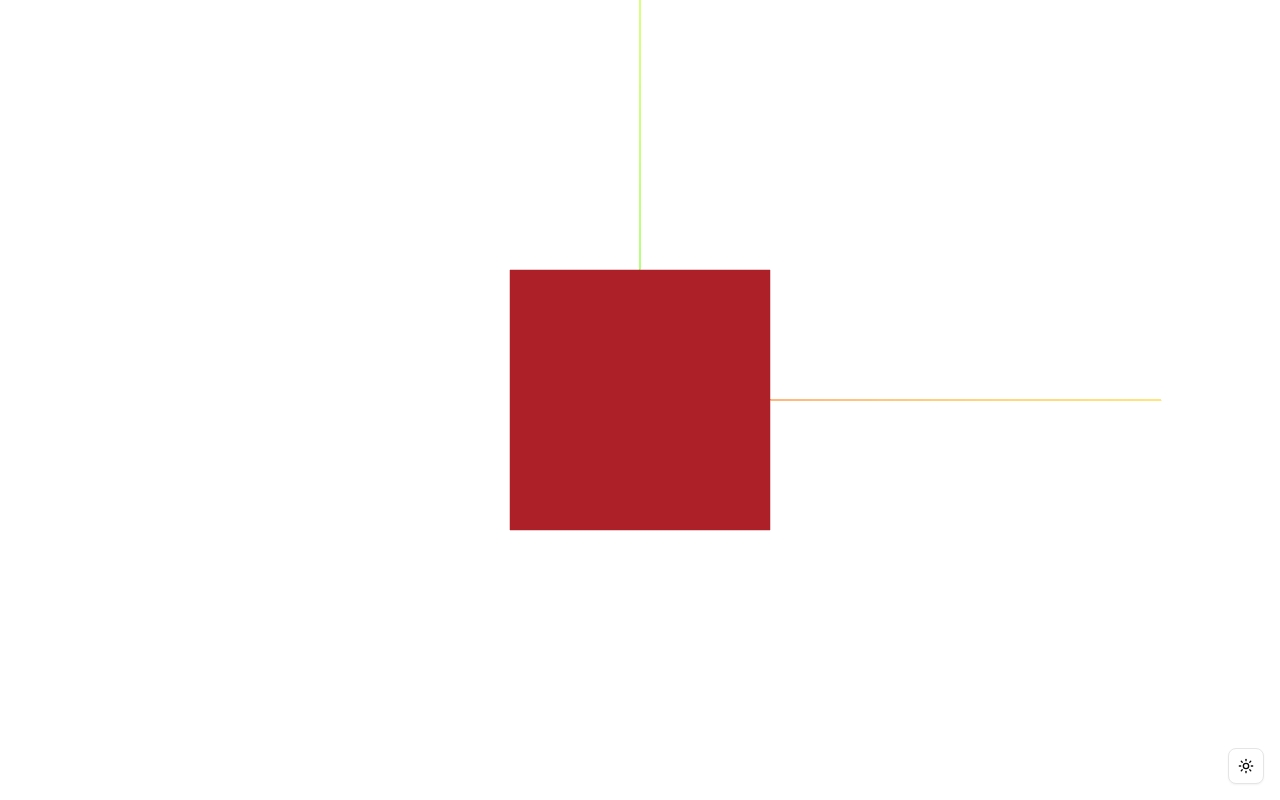
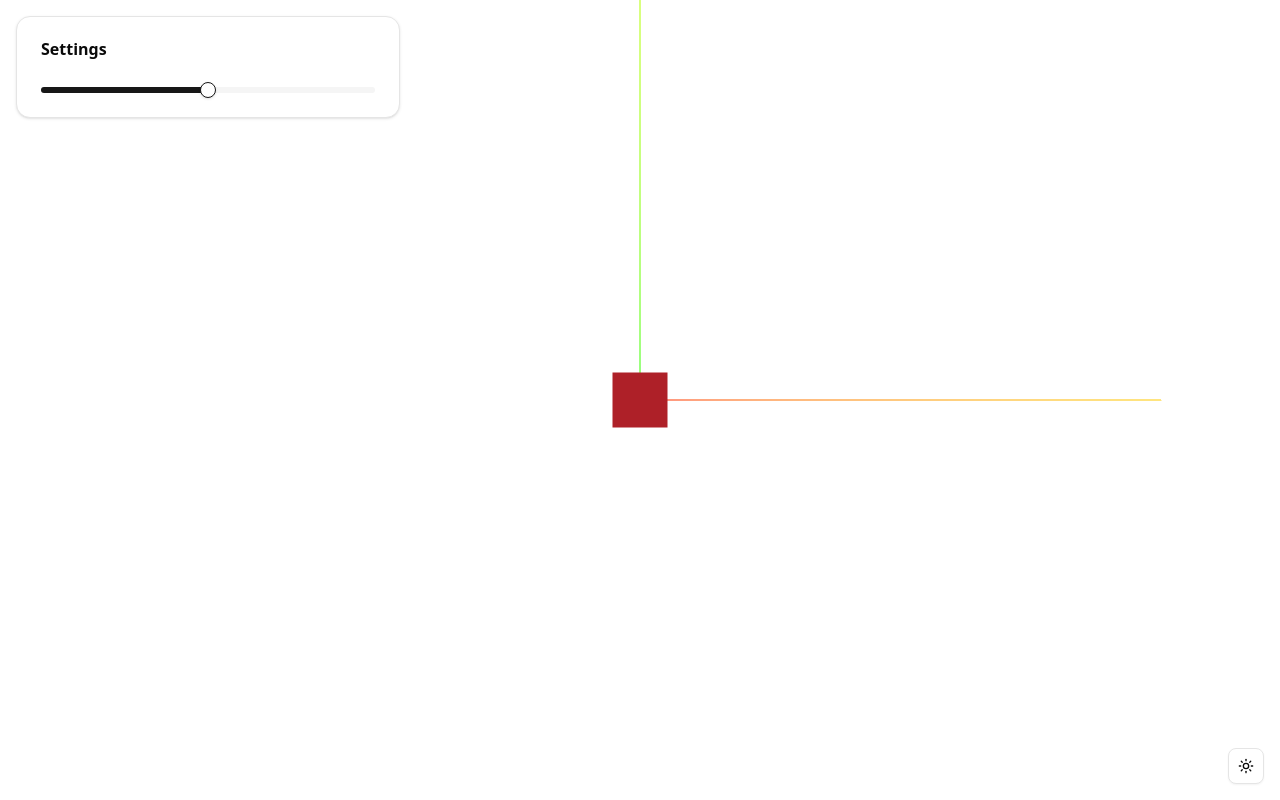
Before and after one commit to williamzshih/math, a Next.js app: page /math in a window 1280 px wide. Built offline with nearby package versions, Linux system fonts and the light colour scheme.

Commit message:
create slider size setting

```diff
--- a/package.json
+++ b/package.json
@@ -10,6 +10,7 @@
     "format": "bun lint --fix && bunx prettier -w ."
   },
   "dependencies": {
+    "@radix-ui/react-slider": "^1.3.6",
     "@radix-ui/react-slot": "^1.2.3",
     "@react-three/drei": "^10.7.4",
     "@react-three/fiber": "^9.3.0",
--- a/src/app/math/page.tsx
+++ b/src/app/math/page.tsx
@@ -2,16 +2,34 @@
 
 import { OrbitControls } from "@react-three/drei";
 import { Canvas } from "@react-three/fiber";
+import { useState } from "react";
+import { Card, CardHeader, CardTitle, CardContent } from "@/components/ui/card";
+import { Slider } from "@/components/ui/slider";
 
 export default function Math() {
+  const [size, setSize] = useState(0.5);
+
   return (
     <div className="h-screen w-screen">
+      <Card className="absolute top-4 left-4 z-10 w-sm">
+        <CardHeader>
+          <CardTitle>Settings</CardTitle>
+        </CardHeader>
+        <CardContent>
+          <Slider
+            value={[size]}
+            onValueChange={(size) => setSize(size[0])}
+            max={1}
+            step={0.01}
+          />
+        </CardContent>
+      </Card>
       <Canvas>
         <ambientLight intensity={0.1} />
         <directionalLight color="red" position={[0, 0, 5]} />
         <axesHelper args={[5]} />
         <mesh>
-          <boxGeometry args={[2, 2, 2]} />
+          <boxGeometry args={[size, size, size]} />
           <meshStandardMaterial />
         </mesh>
         <OrbitControls />
--- /dev/null
+++ b/src/components/ui/slider.tsx
@@ -0,0 +1,62 @@
+"use client";
+
+import * as SliderPrimitive from "@radix-ui/react-slider";
+import * as React from "react";
+import { cn } from "@/lib/utils";
+
+function Slider({
+  className,
+  defaultValue,
+  value,
+  min = 0,
+  max = 100,
+  ...props
+}: React.ComponentProps<typeof SliderPrimitive.Root>) {
+  const _values = React.useMemo(
+    () =>
+      Array.isArray(value)
+        ? value
+        : Array.isArray(defaultValue)
+          ? defaultValue
+          : [min, max],
+    [value, defaultValue, min, max],
+  );
+
+  return (
+    <SliderPrimitive.Root
+      data-slot="slider"
+      defaultValue={defaultValue}
+      value={value}
+      min={min}
+      max={max}
+      className={cn(
+        "relative flex w-full touch-none items-center select-none data-[disabled]:opacity-50 data-[orientation=vertical]:h-full data-[orientation=vertical]:min-h-44 data-[orientation=vertical]:w-auto data-[orientation=vertical]:flex-col",
+        className,
+      )}
+      {...props}
+    >
+      <SliderPrimitive.Track
+        data-slot="slider-track"
+        className={cn(
+          "bg-muted relative grow overflow-hidden rounded-full data-[orientation=horizontal]:h-1.5 data-[orientation=horizontal]:w-full data-[orientation=vertical]:h-full data-[orientation=vertical]:w-1.5",
+        )}
+      >
+        <SliderPrimitive.Range
+          data-slot="slider-range"
+          className={cn(
+            "bg-primary absolute data-[orientation=horizontal]:h-full data-[orientation=vertical]:w-full",
+          )}
+        />
+      </SliderPrimitive.Track>
+      {Array.from({ length: _values.length }, (_, index) => (
+        <SliderPrimitive.Thumb
+          data-slot="slider-thumb"
+          key={index}
+          className="border-primary bg-background ring-ring/50 block size-4 shrink-0 rounded-full border shadow-sm transition-[color,box-shadow] hover:ring-4 focus-visible:ring-4 focus-visible:outline-hidden disabled:pointer-events-none disabled:opacity-50"
+        />
+      ))}
+    </SliderPrimitive.Root>
+  );
+}
+
+export { Slider };
```
Also changed, not shown: 1 other file (tests, documents, lock files or other folders).
